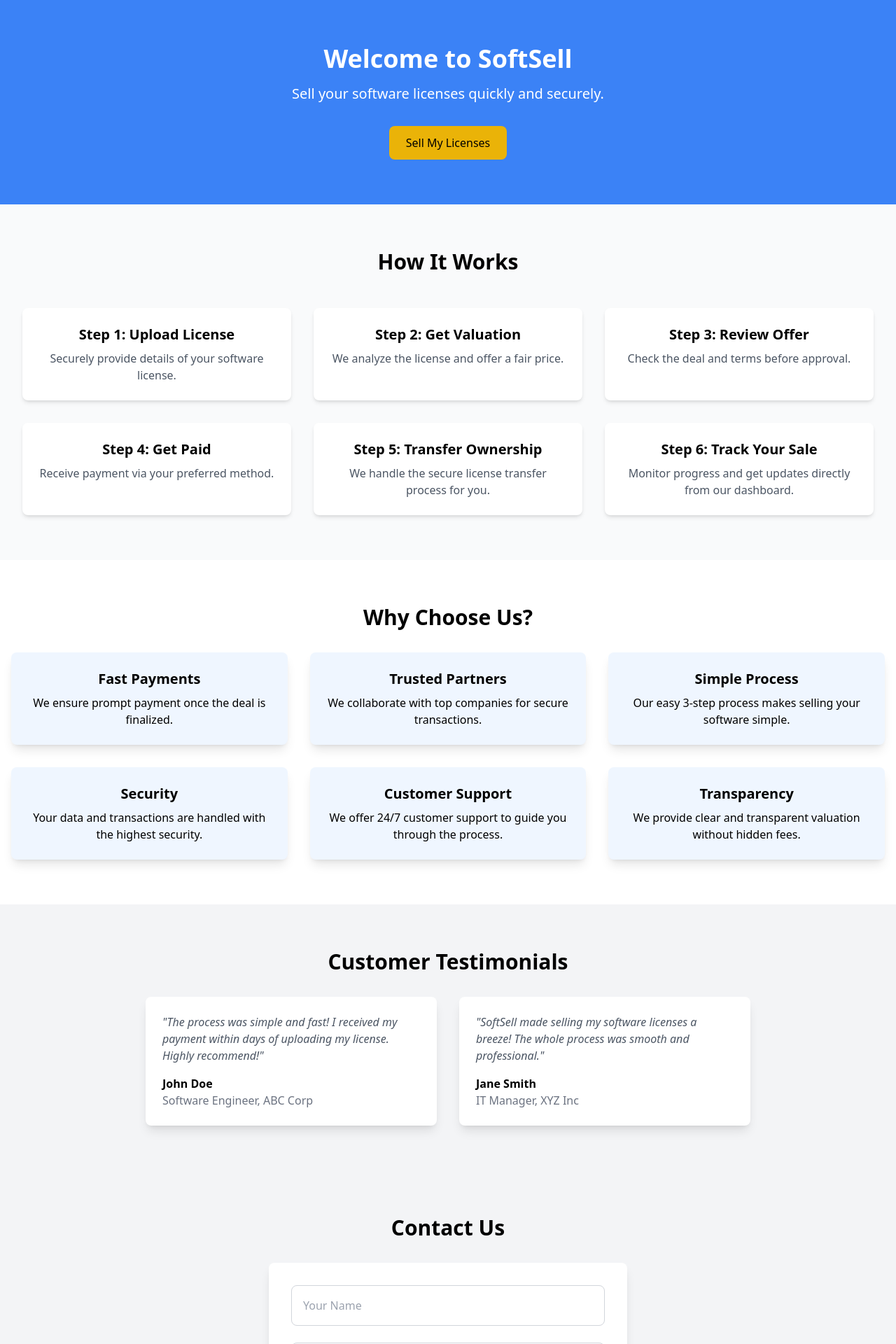
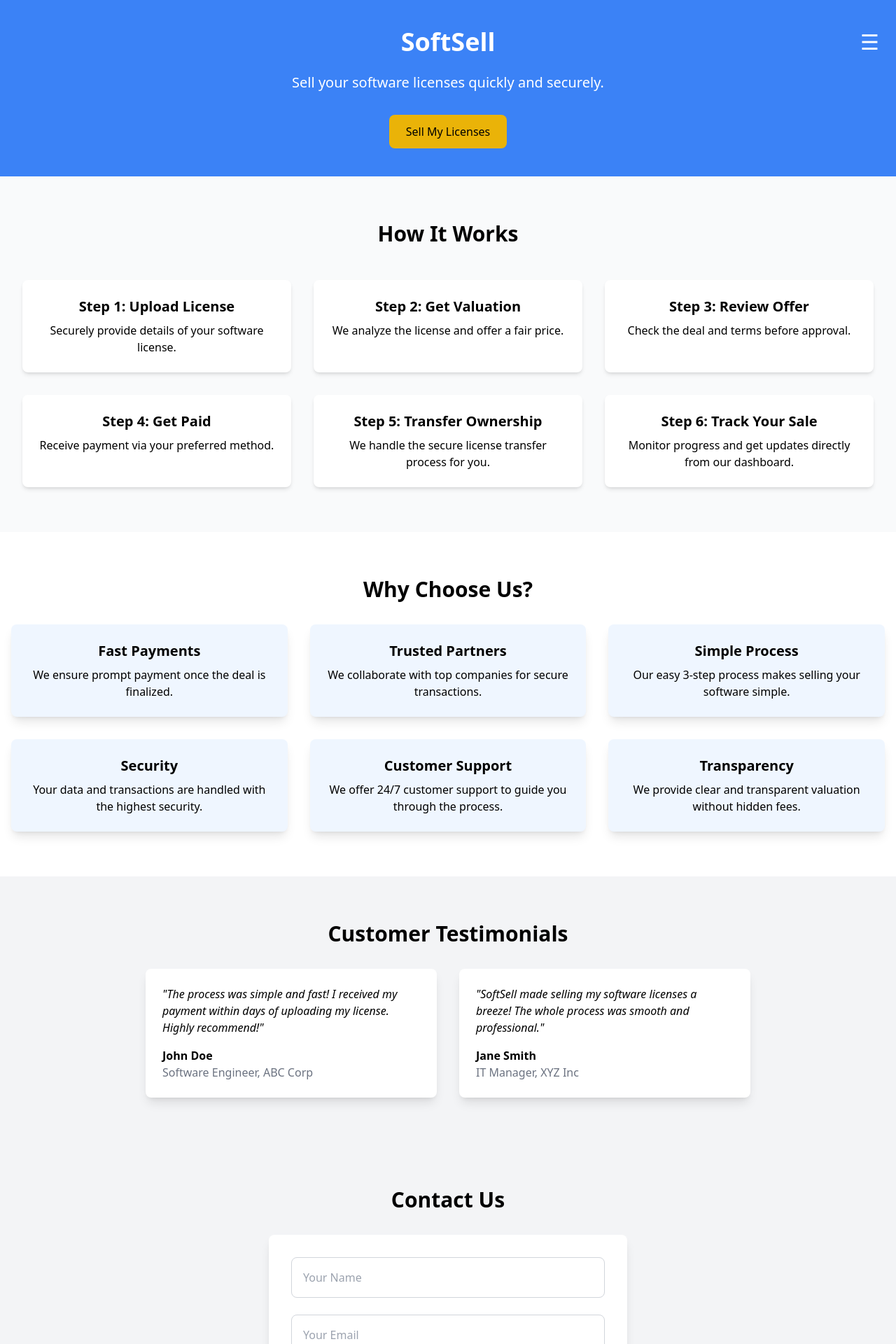
Before and after one commit to Indumati-K-Raja/Soft-Sell, a React (Vite) app in the folder softsell/: page / in a window 1280 px wide. Shown: the top 1920 px of the page at 70% size. Built offline with nearby package versions, Linux system fonts and the light colour scheme.

Commit message:
feat: added the darkmode toggle

```diff
--- a/softsell/src/App.jsx
+++ b/softsell/src/App.jsx
@@ -1,6 +1,12 @@
 import React, { useState } from "react";
 
 function App() {
+  const [isDark, setIsDark] = useState(false);
+  const [showMenu, setShowMenu] = useState(false);
+
+  const toggleDarkMode = () => setIsDark(!isDark);
+  const toggleMenu = () => setShowMenu(!showMenu);
+
   const [formData, setFormData] = useState({
     name: "",
     email: "",
@@ -9,7 +15,6 @@ function App() {
     message: "",
   });
 
-  // Handle form changes
   const handleChange = (e) => {
     const { name, value } = e.target;
     setFormData({
@@ -18,148 +23,175 @@ function App() {
     });
   };
 
-  // Handle form submit
   const handleSubmit = (e) => {
     e.preventDefault();
     console.log("Form Submitted", formData);
-    // You can handle the form submission here (e.g., sending data to backend)
   };
 
   return (
-    <div className="App">
-      {/* Hero Section */}
-      <section className="bg-blue-500 text-white p-16 text-center">
-        <h1 className="text-4xl font-bold">Welcome to SoftSell</h1>
-        <p className="mt-4 text-xl">Sell your software licenses quickly and securely.</p>
+     <div className={isDark ? "dark" : ""}>
+      <div className="min-h-screen bg-white text-black dark:bg-gray-900 dark:text-white transition-all">
+
+        {/* Hero Section (now at top) */}
+        <section className="bg-blue-500 text-white py-10 px-6 text-center relative">
+  <div className="max-w-screen-xl mx-auto flex items-center justify-between">
+    {/* Left Spacer (for balance) */}
+    <div className="w-1/3"></div>
+
+    {/* Centered Title */}
+    <h1 className="text-4xl font-bold w-1/3 text-center">SoftSell</h1>
+
+    {/* Right Menu */}
+    <div className="w-1/3 flex justify-end relative">
+      <button onClick={() => setShowMenu(!showMenu)} className="text-3xl">
+        &#9776;
+      </button>
+      {showMenu && (
+        <div className="absolute right-0 top-12 bg-white dark:bg-gray-800 border dark:border-gray-600 rounded shadow-lg z-10">
+          <button
+            onClick={toggleDarkMode}
+            className="flex items-center gap-2 px-4 py-2 w-full text-left text-black dark:text-white"
+          >
+            {isDark ? "☀️ Light Mode" : "🌙 Dark Mode"}
+          </button>
+        </div>
+      )}
+    </div>
+  </div>
+
+  <p className="mt-6 text-xl">
+    Sell your software licenses quickly and securely.
+  </p>
   <button className="mt-8 bg-yellow-500 text-black px-6 py-3 rounded-lg hover:bg-yellow-600">
     Sell My Licenses
   </button>
 </section>
 
+
         {/* How It Works */}
-      <section id="how-it-works" className="bg-gray-50 py-16">
+        <section id="how-it-works" className="bg-gray-50 dark:bg-gray-800 py-16 transition-all">
           <div className="max-w-screen-xl mx-auto px-4 sm:px-6 lg:px-8">
             <h2 className="text-3xl font-bold text-center mb-12">How It Works</h2>
             <div className="grid gap-8 sm:grid-cols-2 lg:grid-cols-3">
-      <div className="bg-white p-6 rounded-lg shadow-md text-center">
-        <h3 className="text-xl font-semibold mb-2">Step 1: Upload License</h3>
-        <p className="text-gray-600">Securely provide details of your software license.</p>
+              {[
+                "Upload License",
+                "Get Valuation",
+                "Review Offer",
+                "Get Paid",
+                "Transfer Ownership",
+                "Track Your Sale",
+              ].map((title, index) => (
+                <div
+                  key={index}
+                  className="bg-white dark:bg-gray-700 p-6 rounded-lg shadow-md text-center"
+                >
+                  <h3 className="text-xl font-semibold mb-2">{`Step ${index + 1}: ${title}`}</h3>
+                  <p className="text-black dark:text-gray-300">
+                    {[
+                      "Securely provide details of your software license.",
+                      "We analyze the license and offer a fair price.",
+                      "Check the deal and terms before approval.",
+                      "Receive payment via your preferred method.",
+                      "We handle the secure license transfer process for you.",
+                      "Monitor progress and get updates directly from our dashboard.",
+                    ][index]}
+                  </p>
                 </div>
-      <div className="bg-white p-6 rounded-lg shadow-md text-center">
-        <h3 className="text-xl font-semibold mb-2">Step 2: Get Valuation</h3>
-        <p className="text-gray-600">We analyze the license and offer a fair price.</p>
-      </div>
-      <div className="bg-white p-6 rounded-lg shadow-md text-center">
-        <h3 className="text-xl font-semibold mb-2">Step 3: Review Offer</h3>
-        <p className="text-gray-600">Check the deal and terms before approval.</p>
-      </div>
-      <div className="bg-white p-6 rounded-lg shadow-md text-center">
-        <h3 className="text-xl font-semibold mb-2">Step 4: Get Paid</h3>
-        <p className="text-gray-600">Receive payment via your preferred method.</p>
-      </div>
-      <div className="bg-white p-6 rounded-lg shadow-md text-center">
-      <h3 className="text-xl font-semibold mb-2">Step 5: Transfer Ownership</h3>
-      <p className="text-gray-600">We handle the secure license transfer process for you.</p>
-    </div>
-    <div className="bg-white p-6 rounded-lg shadow-md text-center">
-      <h3 className="text-xl font-semibold mb-2">Step 6: Track Your Sale</h3>
-      <p className="text-gray-600">Monitor progress and get updates directly from our dashboard.</p>
-    </div>
-
+              ))}
             </div>
           </div>
         </section>
 
-
-
-
         {/* Why Choose Us */}
-     <section id="why-choose-us" className="py-16 px-4 text-center bg-white">
+        <section id="why-choose-us" className="py-16 px-4 text-center bg-white dark:bg-gray-900 transition-all">
           <h2 className="text-3xl font-semibold mb-8">Why Choose Us?</h2>
           <div className="grid grid-cols-1 sm:grid-cols-2 lg:grid-cols-3 gap-8">
-    <div className="p-6 bg-blue-50 rounded-lg shadow-lg">
-      <h3 className="font-semibold text-xl">Fast Payments</h3>
-      <p className="mt-2">We ensure prompt payment once the deal is finalized.</p>
+            {[
+              "Fast Payments",
+              "Trusted Partners",
+              "Simple Process",
+              "Security",
+              "Customer Support",
+              "Transparency",
+            ].map((reason, index) => (
+              <div
+                key={index}
+                className="p-6 bg-blue-50 dark:bg-gray-700 text-black dark:text-white rounded-lg shadow-lg"
+              >
+                <h3 className="font-semibold text-xl">{reason}</h3>
+                <p className="mt-2">
+                  {[
+                    "We ensure prompt payment once the deal is finalized.",
+                    "We collaborate with top companies for secure transactions.",
+                    "Our easy 3-step process makes selling your software simple.",
+                    "Your data and transactions are handled with the highest security.",
+                    "We offer 24/7 customer support to guide you through the process.",
+                    "We provide clear and transparent valuation without hidden fees.",
+                  ][index]}
+                </p>
               </div>
-    <div className="p-6 bg-blue-50 rounded-lg shadow-lg">
-      <h3 className="font-semibold text-xl">Trusted Partners</h3>
-      <p className="mt-2">We collaborate with top companies for secure transactions.</p>
-    </div>
-    <div className="p-6 bg-blue-50 rounded-lg shadow-lg">
-      <h3 className="font-semibold text-xl">Simple Process</h3>
-      <p className="mt-2">Our easy 3-step process makes selling your software simple.</p>
-    </div>
-    <div className="p-6 bg-blue-50 rounded-lg shadow-lg">
-      <h3 className="font-semibold text-xl">Security</h3>
-      <p className="mt-2">Your data and transactions are handled with the highest security.</p>
-    </div>
-    <div className="p-6 bg-blue-50 rounded-lg shadow-lg">
-      <h3 className="font-semibold text-xl">Customer Support</h3>
-      <p className="mt-2">We offer 24/7 customer support to guide you through the process.</p>
-    </div>
-    <div className="p-6 bg-blue-50 rounded-lg shadow-lg">
-      <h3 className="font-semibold text-xl">Transparency</h3>
-      <p className="mt-2">We provide clear and transparent valuation without hidden fees.</p>
-    </div>
+            ))}
           </div>
         </section>
 
-
         {/* Customer Testimonials */}
-      <section id="testimonials" className="py-16 px-4 bg-gray-100">
+        <section id="testimonials" className="py-16 px-4 bg-gray-100 dark:bg-gray-800 transition-all">
           <h2 className="text-3xl font-semibold text-center mb-8">Customer Testimonials</h2>
           <div className="flex flex-wrap justify-center gap-8">
-    <div className="w-full sm:w-1/2 lg:w-1/3 p-6 bg-white shadow-lg rounded-lg">
-      <p className="italic text-gray-600">"The process was simple and fast! I received my payment within days of uploading my license. Highly recommend!"</p>
+            {[
+              {
+                text: `"The process was simple and fast! I received my payment within days of uploading my license. Highly recommend!"`,
+                name: "John Doe",
+                role: "Software Engineer, ABC Corp",
+              },
+              {
+                text: `"SoftSell made selling my software licenses a breeze! The whole process was smooth and professional."`,
+                name: "Jane Smith",
+                role: "IT Manager, XYZ Inc",
+              },
+            ].map((testimonial, index) => (
+              <div
+                key={index}
+                className="w-full sm:w-1/2 lg:w-1/3 p-6 bg-white dark:bg-gray-700 text-black dark:text-white shadow-lg rounded-lg"
+              >
+                <p className="italic dark:text-gray-300">{testimonial.text}</p>
                 <div className="mt-4">
-        <p className="font-semibold">John Doe</p>
-        <p className="text-gray-500">Software Engineer, ABC Corp</p>
+                  <p className="font-semibold">{testimonial.name}</p>
+                  <p className="text-gray-500 dark:text-gray-400">{testimonial.role}</p>
                 </div>
               </div>
-    <div className="w-full sm:w-1/2 lg:w-1/3 p-6 bg-white shadow-lg rounded-lg">
-      <p className="italic text-gray-600">"SoftSell made selling my software licenses a breeze! The whole process was smooth and professional."</p>
-      <div className="mt-4">
-        <p className="font-semibold">Jane Smith</p>
-        <p className="text-gray-500">IT Manager, XYZ Inc</p>
-      </div>
-    </div>
+            ))}
           </div>
         </section>
 
+        {/* Contact Form */}
+        <section id="contact" className="py-16 px-4 bg-gray-100 dark:bg-gray-900 transition-all">
+          <h2 className="text-3xl font-semibold text-center mb-8">Contact Us</h2>
+          <form
+            onSubmit={handleSubmit}
+            className="max-w-lg mx-auto space-y-6 bg-white dark:bg-gray-800 p-8 shadow-lg rounded-lg"
+          >
+            {[
+              { name: "name", type: "text", placeholder: "Your Name" },
+              { name: "email", type: "email", placeholder: "Your Email" },
+              { name: "company", type: "text", placeholder: "Your Company" },
+            ].map((field, index) => (
+              <input
+                key={index}
+                type={field.type}
+                name={field.name}
+                placeholder={field.placeholder}
+                value={formData[field.name]}
+                onChange={handleChange}
+                className="w-full p-4 rounded-lg bg-white dark:bg-gray-900 text-black dark:text-white border border-gray-300 dark:border-gray-600"
+              />
+            ))}
 
-      {/* Contact Form */}
-      <section id="contact" className="py-16 px-4 bg-gray-100">
-        <h2 className="text-3xl font-semibold text-center mb-8">Contact Us</h2>
-        <form onSubmit={handleSubmit} className="max-w-lg mx-auto space-y-6 bg-white p-8 shadow-lg rounded-lg">
-          <input
-            type="text"
-            name="name"
-            placeholder="Your Name"
-            value={formData.name}
-            onChange={handleChange}
-            className="w-full p-4 rounded-lg text-black bg-white border border-gray-300"
-          />
-          <input
-            type="email"
-            name="email"
-            placeholder="Your Email"
-            value={formData.email}
-            onChange={handleChange}
-            className="w-full p-4 rounded-lg text-black bg-white border border-gray-300"
-          />
-          <input
-            type="text"
-            name="company"
-            placeholder="Your Company"
-            value={formData.company}
-            onChange={handleChange}
-            className="w-full p-4 rounded-lg text-black bg-white border border-gray-300"
-          />
             <select
               name="licenseType"
               value={formData.licenseType}
               onChange={handleChange}
-            className="w-full p-4 rounded-lg text-black bg-white border border-gray-300"
+              className="w-full p-4 rounded-lg bg-white dark:bg-gray-900 text-black dark:text-white border border-gray-300 dark:border-gray-600"
             >
               <option value="">Software License Type</option>
               <option value="microsoft">Microsoft</option>
@@ -170,19 +202,25 @@ function App() {
               <option value="vmware">VMware</option>
               <option value="oracle">Oracle</option>
             </select>
+
             <textarea
               name="message"
               placeholder="Message"
               value={formData.message}
               onChange={handleChange}
-            className="w-full p-4 rounded-lg text-black bg-white border border-gray-300"
+              className="w-full p-4 rounded-lg bg-white dark:bg-gray-900 text-black dark:text-white border border-gray-300 dark:border-gray-600"
             ></textarea>
-          <button type="submit" className="bg-yellow-500 text-black py-3 px-6 rounded-full hover:bg-yellow-600 w-full">
+
+            <button
+              type="submit"
+              className="bg-yellow-500 text-black py-3 px-6 rounded-full hover:bg-yellow-600 w-full"
+            >
               Submit
             </button>
           </form>
         </section>
       </div>
+    </div>
   );
 }
 
```
Lines whose indentation alone changed are shown as unchanged.
